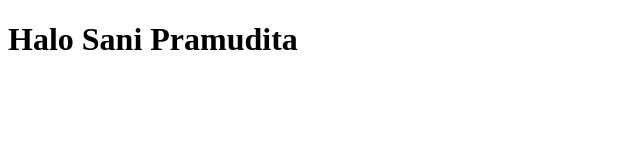
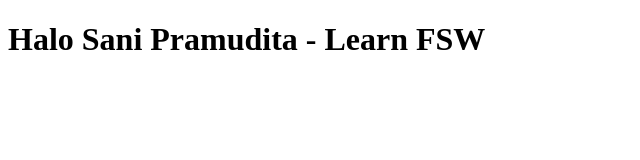
Before and after one commit to sanipramudita/binar-academy-learn-git, a plain HTML site: page index.html in a window 1280 px wide. Shown: the whole page, without its empty margins (0-640 px from the left). Drawn offline with Linux system fonts and the light colour scheme.

Commit message:
Edit Body H1

```diff
--- a/index.html
+++ b/index.html
@@ -6,6 +6,6 @@
     <title>Hello World</title>
 </head>
 <body>
-    <h1>Halo Sani Pramudita</h1>
+    <h1>Halo Sani Pramudita - Learn FSW</h1>
 </body>
 </html>
```
